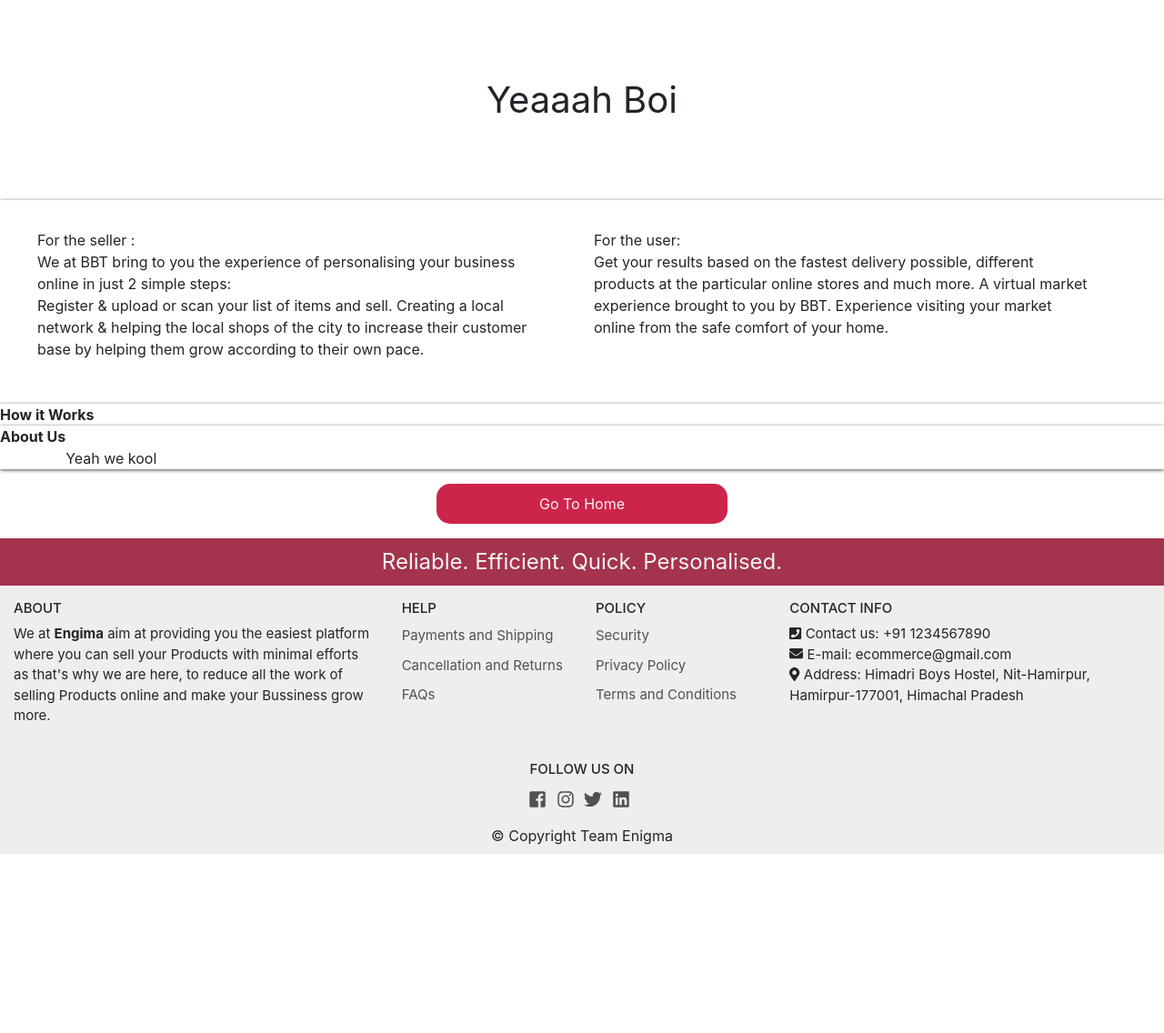
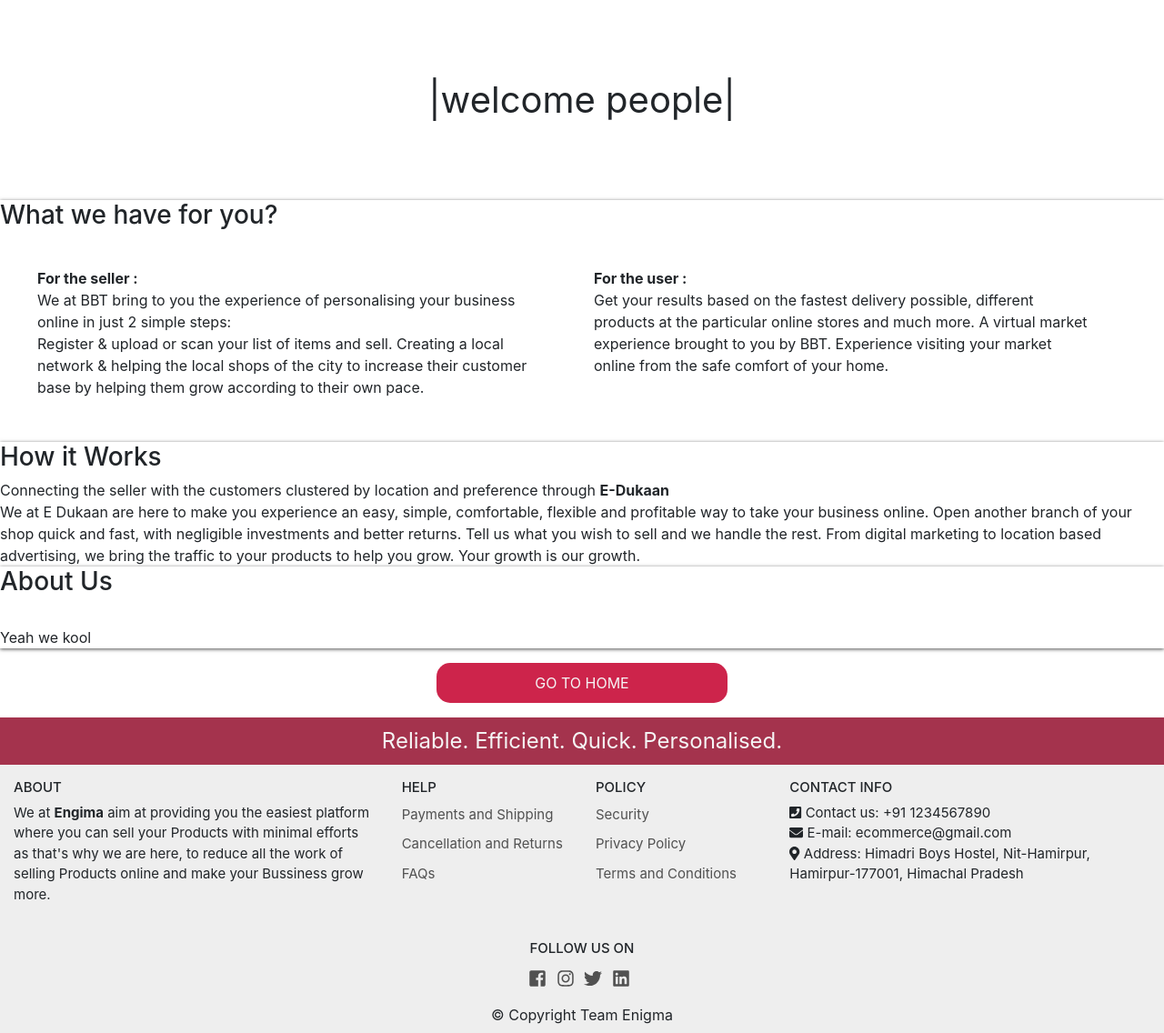
Before and after one commit to AvishrantsSh/Django_Ecomm, a Django app: page / in a window 1280 px wide. Shown: the part 88-1224 px from the top of the page at 91% size. Before the commit the page ends 1027 px from the top, so only its background shows below. Run offline with Django 3.2, Linux system fonts and the light colour scheme; parts of the project's set-up code (start-up, migrations or seed data) failed here and were passed over; some libraries are stand-ins or nearby versions.

Commit message:
Update about.html

```diff
--- a/templates/about.html
+++ b/templates/about.html
@@ -11,19 +11,20 @@
 {%block content%}
 
 	<div id="title_sec">
-		Yeaaah Boi
+
 	</div>
 
     <div class="card">
+        <h3 id="card-head">What we have for you?</h3>
         <div class="row define-container container-fluid">
             <p class="col-md-6 define-sec" id = "left_define">
-                For the seller :<br>
+                <b>For the seller :</b><br>
                 We at BBT bring to you the experience of personalising your business online in just 2 simple steps: <br>
                 Register & upload or scan your list of items and sell.
                 Creating a local network & helping the local shops of the city to increase their  customer base by helping them grow according to their own pace.
             </p>
             <p class="col-md-6 define-sec" id = "right_define">
-                For the user: <br>
+                <b>For the user :</b><br>
                 Get your results based on the fastest delivery possible, different products at the particular online stores and much more.
                 A virtual market experience brought to you by BBT.
                 Experience visiting your market online from the safe comfort of your home.
@@ -32,20 +33,25 @@
     </div>
 
     <div class="card">
+        <h3 id="card-head">How it Works</h3>
         <div class="row work-sec container-fluid">
-            <b>How it Works</b>
+            Connecting the seller with the customers clustered by location and preference through&nbsp;<b> E-Dukaan</b>We at E Dukaan are here to make you experience an easy, simple, comfortable, flexible and profitable way to take your business online.
+            Open another branch of your shop quick and fast, with negligible investments and better returns.
+            Tell us what you wish to sell and we handle the rest.
+            From digital marketing to location based advertising, we bring the traffic to your products to help you grow.
+            Your growth is our growth.
         </div>
     </div>
 
     <div class="card">
+        <h3 id="card-head">About Us</h3><br>
         <div class="row about-us container-fluid">
-            <b>About Us</b><br>
             Yeah we kool
         </div>
     </div>
     <div class="container d-flex justify-content-center ">
         <a href="{%url 'home'%}" class="cart-btn">
-            <div id="cart-btn">Go To Home</div>
+            <div id="cart-btn">GO TO HOME</div>
         </a>
     </div>
 
@@ -55,4 +61,16 @@
         Quick.
         Personalised.
     </div>
+<script>
+    var i=0;
+    var text = ['|','w','e','l','c','o','m','e',' ','p','e','o','p','l','e','|'];
+    function typing(){
+        if(i<text.length){
+            document.getElementById("title_sec").innerHTML+=text[i];
+            i++;
+            setTimeout(typing,200);
+        }
+    }
+    typing();
+</script>
 {%endblock content%}
```
